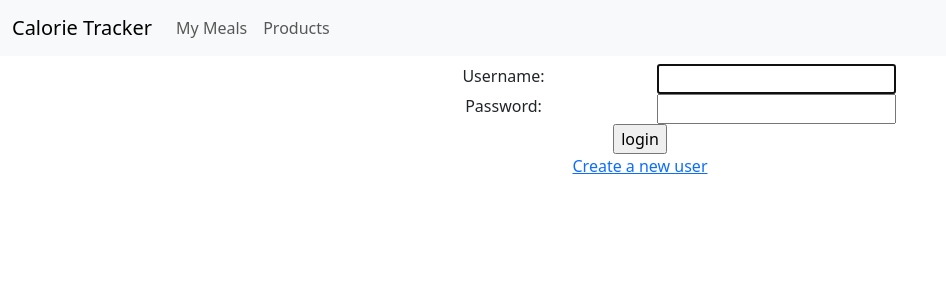
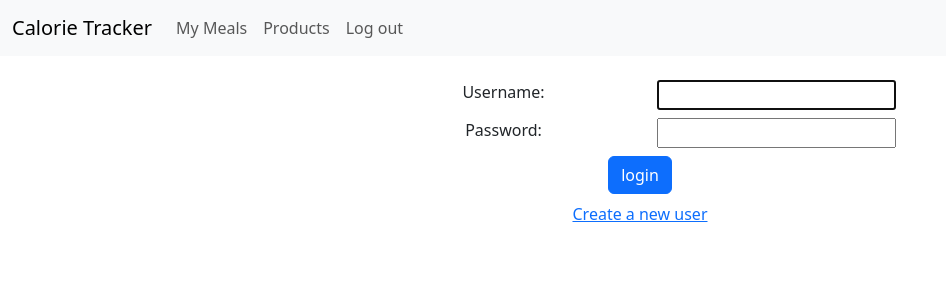
Before and after one commit to rmysliwczyk/calorie-tracker, a Django app: page /accounts/login/ in a window 1280 px wide. Shown: the top 300 px of the page, without its empty margins (0-946 px from the left). Run offline with Django 4.2, Linux system fonts and the light colour scheme.

Commit message:
Logout added. Layout fixes. Prevent other users getting data.

```diff
--- a/calorie_tracker/templates/calorie_tracker/layout.html
+++ b/calorie_tracker/templates/calorie_tracker/layout.html
@@ -27,6 +27,12 @@
                         </li>
                         <li class="nav-item">
                             <a class="nav-link" href="{% url 'calorie_tracker:products' %}">Products</a>
+                        </li>
+                        <li class="nav-item">
+                            <form method="POST" id="logout" action="{% url 'calorie_tracker:logout' %}">
+                                {% csrf_token %}
+                                <a href="#" class="nav-link" onclick="document.querySelector('#logout').submit();">Log out</a>
+                            </form>
                         </li>
                     </ul>
                 </div>
--- a/calorie_tracker/templates/registration/login.html
+++ b/calorie_tracker/templates/registration/login.html
@@ -1,19 +1,19 @@
 {% extends "calorie_tracker/layout.html" %}
 
 {% block content %}
+
+<form method="post" action="{% url 'calorie_tracker:login' %}">
     <div class="container">
 
-    <div class="row">
+        <div class="row my-2">
             <div class="col">
                 {% if form.errors %}
                 <p>Your username and password didn't match. Please try again.</p>
                 {% endif %}
             </div>
         </div>
-
-    <form method="post" action="{% url 'calorie_tracker:login' %}">
         {% csrf_token %}
-        <div class="row">
+        <div class="row my-2">
             <div class="col">
                 {{ form.username.label_tag }}
             </div>
@@ -21,7 +21,7 @@
                 {{ form.username }}
             </div>
         </div>
-        <div class="row">
+        <div class="row my-2">
             <div class="col">
                 {{ form.password.label_tag }}
             </div>
@@ -29,14 +29,14 @@
                 {{ form.password }}
             </div>
         </div>
-        <div class="row">
+        <div class="row my-2">
             <div class="col">
-                <input type="submit" value="login">
+                <input type="submit" value="login" class="btn btn-primary">
             </div>
         </div>
         <input type="hidden" name="next" value="{{ next }}">
-    </form>
         <a href="{% url 'calorie_tracker:register' %}">Create a new user</a>
 
     </div>
+</form>
 {% endblock %}
--- a/calorie_tracker/templates/registration/register_user.html
+++ b/calorie_tracker/templates/registration/register_user.html
@@ -22,7 +22,7 @@
 		</tr>
 		{% endfor %}
 	</table>
-	<input type="submit" class="button" value="Create user">
+	<input type="submit" class="btn btn-primary" value="Create user">
 </form>
 
 {% endblock %}
--- a/calorie_tracker_project/settings.py
+++ b/calorie_tracker_project/settings.py
@@ -131,3 +131,6 @@ REST_FRAMEWORK = {
         'rest_framework.authentication.SessionAuthentication'
     ]
 }
+
+LOGIN_REDIRECT_URL = '/'
+LOGOUT_REDIRECT_URL = '/'
```
Also changed, not shown: calorie_tracker/views.py (+20 -1 lines). Lines whose indentation alone changed are shown as unchanged.
